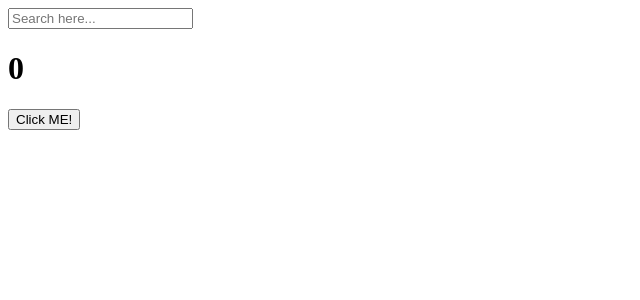
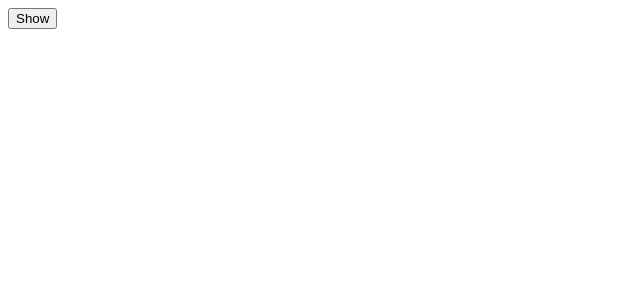
Before and after one commit to bryanho0470/reactjs, a React (Create React App) app in the folder react-for-beginer/: page / in a window 1280 px wide. Shown: the top 300 px of the page, without its empty margins (0-640 px from the left). Built offline with nearby package versions, Linux system fonts and the light colour scheme.

Commit message:
how to code when useEffect destroyed.

```diff
--- a/react-for-beginer/src/App.js
+++ b/react-for-beginer/src/App.js
@@ -1,36 +1,21 @@
 import { useState, useEffect } from "react";
 
+function Hello() {
+  useEffect(() => {
+    console.log("Created :)");
+    return () => console.log("Destroyed :(");
+  }, []);
+  return <h1>Hello!</h1>;
+}
+
 function App() {
-  const [counter, setValue] = useState(0);
-  const [keyword, setKeyword] = useState("");
-  const onClick = () => {
-    return setValue((event) => event + 1);
-  };
-  const onChange = (event) => setKeyword(event.target.value);
-  console.log("I run all the time");
-  useEffect(() => {
-    console.log("I run only once");
-  }, []);
-  useEffect(() => {
-    if (keyword !== "" && keyword.length > 5) {
-      console.log("Searching for", keyword);
-    }
-  }, [keyword]);
-
-  useEffect(() => {
-    console.log("This will change when counter changed");
-  }, [counter]);
+  const [status, setStatus] = useState(false);
+  const onClick = () => setStatus((prev) => !prev);
 
   return (
     <div>
-      <input
-        vlaue={keyword}
-        onChange={onChange}
-        type="text"
-        placeholder="Search here..."
-      />
-      <h1>{counter}</h1>
-      <button onClick={onClick}>Click ME!</button>
+      {status ? <Hello /> : null}
+      <button onClick={onClick}>{status ? "Hide" : "Show"}</button>
     </div>
   );
 }
```
